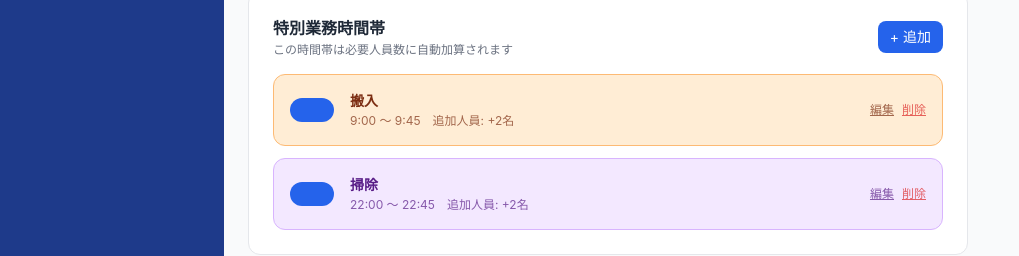
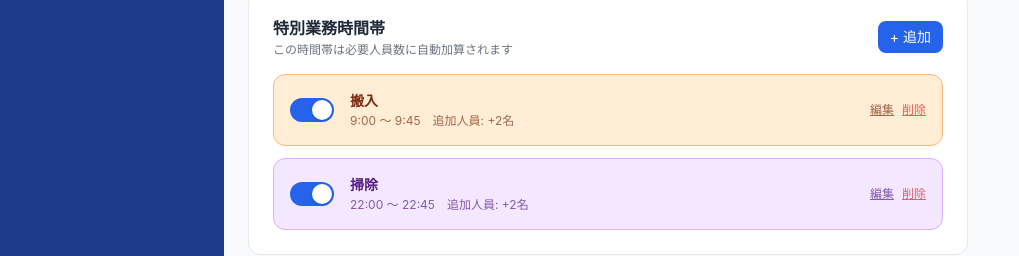
Before and after one commit to aaamano/test_env, a React (Vite) app in the folder shift-saas/: page /manager/settings in a window 1280 px wide. Shown: the part 402-658 px from the top of the page, without its empty margins (0-1019 px from the left). Built offline with nearby package versions, Linux system fonts and the light colour scheme.

Commit message:
Fix toggle button: use flex layout instead of absolute positioning
https://claude.ai/code/session_01GjrnAZvoUtbxXt1u1ZPJqr

```diff
--- a/shift-saas/src/pages/manager/StoreSettings.jsx
+++ b/shift-saas/src/pages/manager/StoreSettings.jsx
@@ -130,9 +130,9 @@ export default function StoreSettings() {
                   onClick={() => toggleTask(task.id)}
                   role="switch"
                   aria-checked={task.enabled}
-                  className={`relative flex-shrink-0 w-11 h-6 rounded-full overflow-hidden transition-colors duration-200 focus:outline-none ${task.enabled ? 'bg-blue-600' : 'bg-gray-300'}`}
+                  className={`flex-shrink-0 inline-flex items-center w-11 h-6 rounded-full p-0.5 transition-colors duration-200 focus:outline-none ${task.enabled ? 'bg-blue-600' : 'bg-gray-300'}`}
                 >
-                  <span className={`absolute top-1 w-4 h-4 bg-white rounded-full shadow transition-transform duration-200 ${task.enabled ? 'translate-x-6' : 'translate-x-1'}`} />
+                  <span className={`inline-block w-5 h-5 bg-white rounded-full shadow transition-transform duration-200 ${task.enabled ? 'translate-x-5' : 'translate-x-0'}`} />
                 </button>
                 <div className="flex-1">
                   <div className="font-semibold text-sm">{task.name}</div>
```
